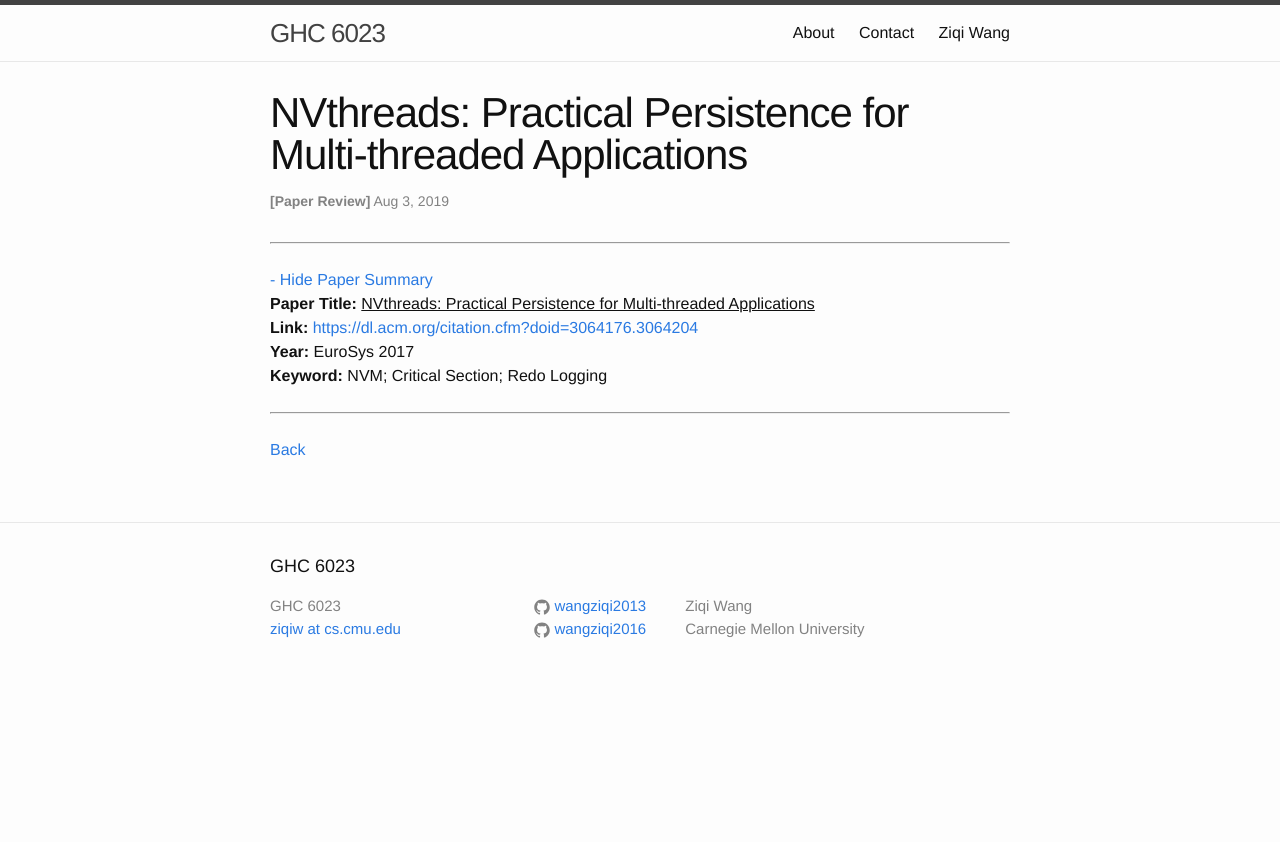
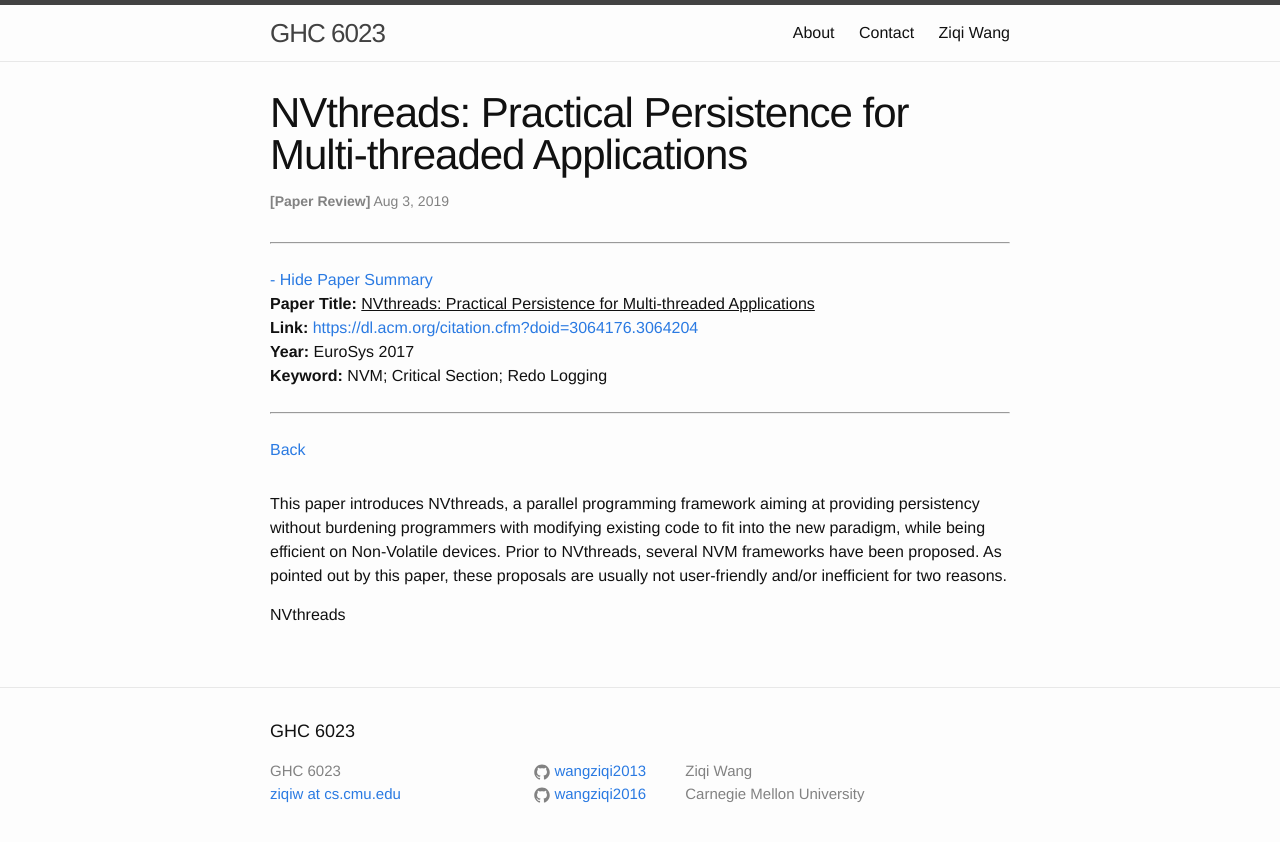
Before and after one commit to wangziqi2013/wangziqi2013.github.io, a Jekyll site: the page built from _posts/2019-08-03-nvthreads.markdown, in a window 1280 px wide. Shown: the top 842 px of the page. Built offline with Jekyll 4.4.1, drawn with Linux system fonts in a browser that asks for light colours.

Commit message:
Adding two reasons

```diff
--- a/_posts/2019-08-03-nvthreads.markdown
+++ b/_posts/2019-08-03-nvthreads.markdown
@@ -12,3 +12,10 @@ htm_cd:
 htm_cr:
 version_mgmt:
 ---
+
+This paper introduces NVthreads, a parallel programming framework aiming at providing persistency without burdening
+programmers with modifying existing code to fit into the new paradigm, while being efficient on Non-Volatile devices.
+Prior to NVthreads, several NVM frameworks have been proposed. As pointed out by this paper, these proposals are usually
+not user-friendly and/or inefficient for two reasons.
+
+NVthreads
```
